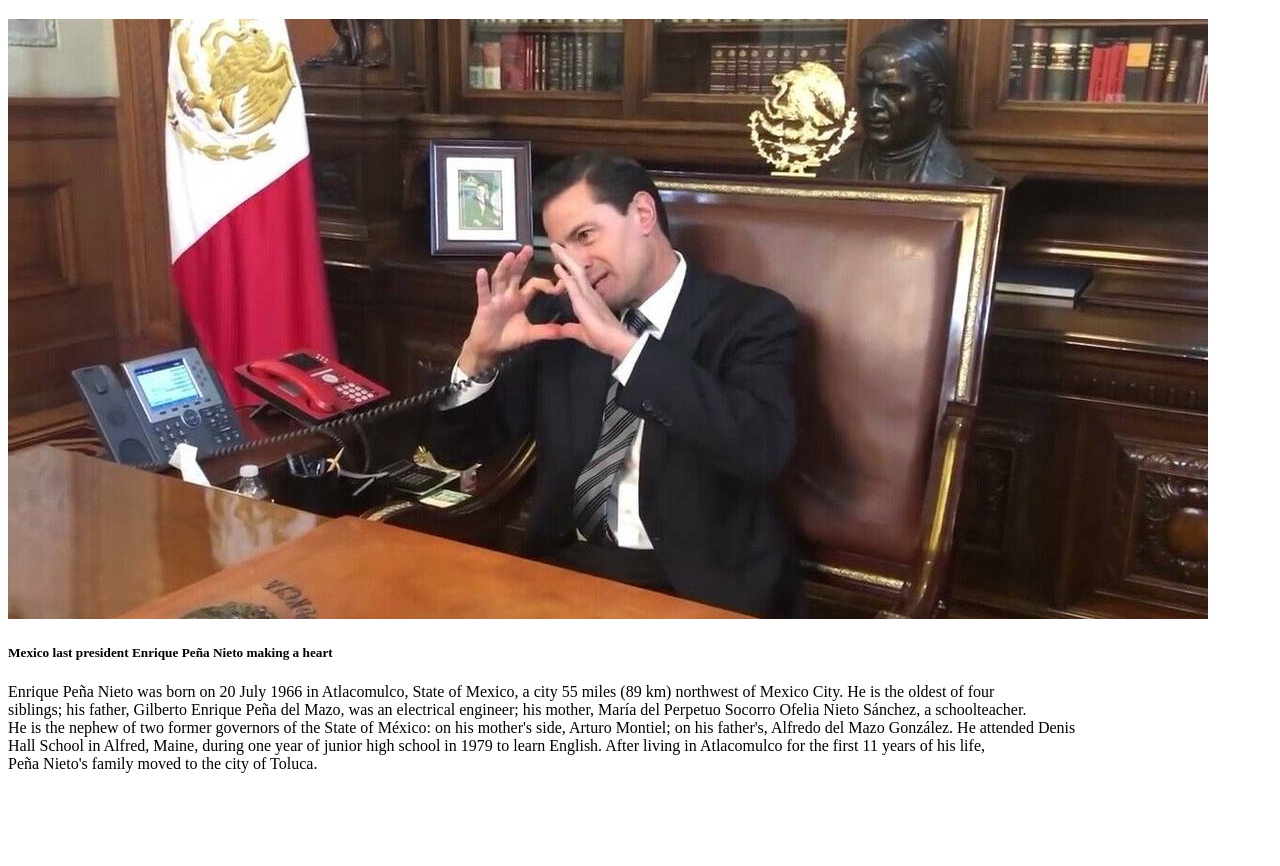
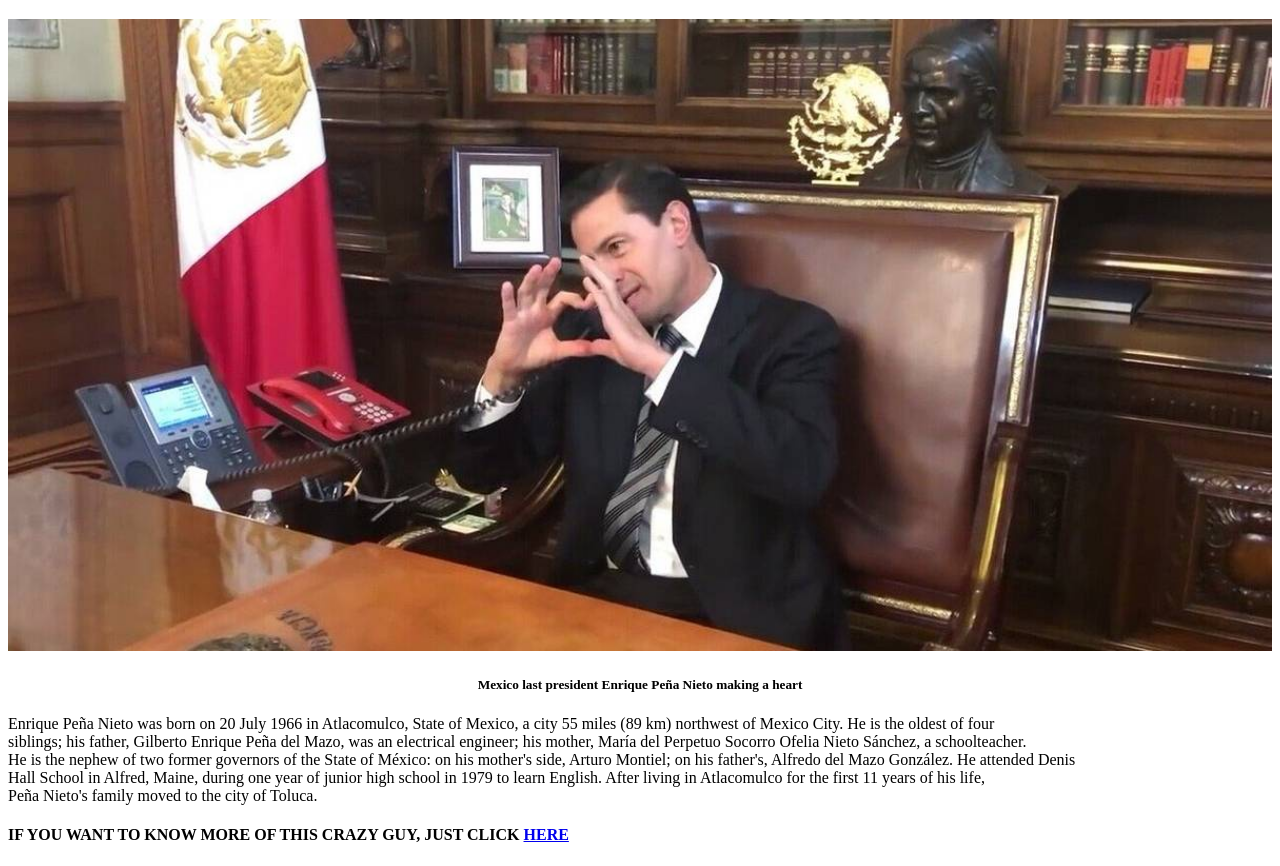
Before and after one commit to fcomiguelespinosa/Microverse-project, a plain HTML site: page index.html in a window 1280 px wide. Shown: the part 61-927 px from the top of the page. Before the commit the page ends 850 px from the top, so only its background shows below. Drawn offline with Linux system fonts and the light colour scheme.

Commit message:
7,8 & 9 USER STORIES
SO FINISHED ;)

```diff
--- a/index.html
+++ b/index.html
@@ -3,6 +3,17 @@
 
 <head>
 </head>
+<style>
+ #image{
+   width: 100%;
+   height: auto;
+ }
+
+ #img-div{
+   text-align: center;
+ }
+
+</style>
 <body>
 <div id="main">
   <h1 id="title">Enrique Peña Nieto</h1>
@@ -22,6 +33,8 @@
     to learn English. After living in Atlacomulco for the first 11 years of his life,
     <br>Peña Nieto's family moved to the city of Toluca.</p>
   </div>
+
+  <h4> IF YOU WANT TO KNOW MORE OF THIS CRAZY GUY, JUST CLICK <a id="tribute-link" href="https://en.wikipedia.org/wiki/Enrique_Pe%C3%B1a_Nieto" target="_blank">HERE </a></h4>
 </div>
 </body>
 
```
